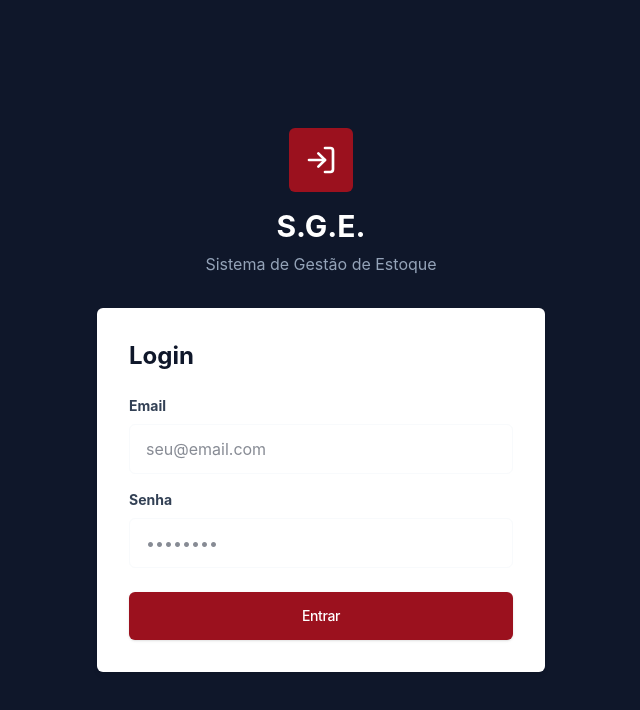
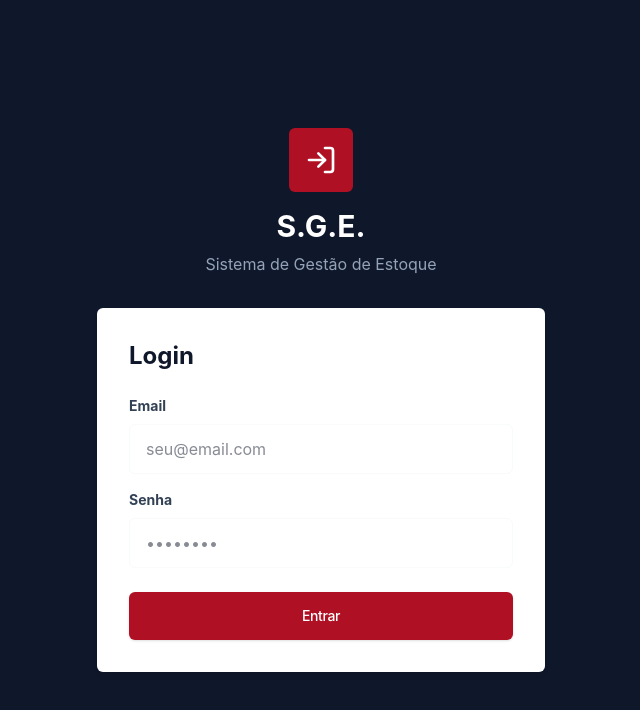
Before and after one commit to mrmateussiilva/estoque-poc, a React (Vite) app in the folder frontend/: page / in a window 1280 px wide. Shown: the top 710 px of the page, without its empty margins (319-959 px from the left). Built offline with nearby package versions, Linux system fonts and the light colour scheme.

Commit message:
style(frontend): atualiza paleta de cores ruby e logo baseado na imagem fornecida

```diff
--- a/frontend/src/index.css
+++ b/frontend/src/index.css
@@ -2,9 +2,13 @@
 
 @theme {
   --color-ruby-50: #fff1f2;
-  --color-ruby-600: #e11d48;
-  --color-ruby-700: #9b111e;
-  --color-ruby-900: #4c0519;
+  --color-ruby-400: #ff4d4f;
+  --color-ruby-500: #e32636;
+  --color-ruby-600: #d32035;
+  --color-ruby-700: #af1024;
+  --color-ruby-800: #8e0e21;
+  --color-ruby-900: #5c0011;
+  --color-ruby-950: #3a0009;
 
   --color-charcoal-50: #f8fafc;
   --color-charcoal-400: #94a3b8;
--- a/frontend/src/layout/Sidebar.tsx
+++ b/frontend/src/layout/Sidebar.tsx
@@ -1,4 +1,4 @@
-import { LayoutDashboard, Package, FileText, BarChart3, ChevronLeft, ChevronRight, ArrowDownToLine, User } from 'lucide-react';
+import { LayoutDashboard, Package, FileText, BarChart3, ChevronLeft, ChevronRight, ArrowDownToLine, User, Gem } from 'lucide-react';
 import { useState } from 'react';
 import { useAuth } from '../contexts/AuthContext';
 
@@ -51,8 +51,8 @@ export default function Sidebar({ currentPage, onNavigate, onCollapse, isOpen, o
                 {/* Branding */}
                 <div className="px-6 h-24 flex items-center">
                     <div className={`flex items-center w-full ${collapsed ? 'justify-center' : 'gap-3'}`}>
-                        <div className="w-9 h-9 bg-ruby-700 rounded-xl shadow-lg flex items-center justify-center flex-shrink-0">
-                            <Package className="w-5 h-5 text-white" />
+                        <div className="w-10 h-10 bg-gradient-to-br from-ruby-500 to-ruby-800 rounded-xl shadow-lg shadow-ruby-950/20 flex items-center justify-center flex-shrink-0 border border-white/10">
+                            <Gem className="w-5 h-5 text-white" />
                         </div>
                         {!collapsed && (
                             <div className="overflow-hidden animate-in fade-in slide-in-from-left-2 duration-300">
```
